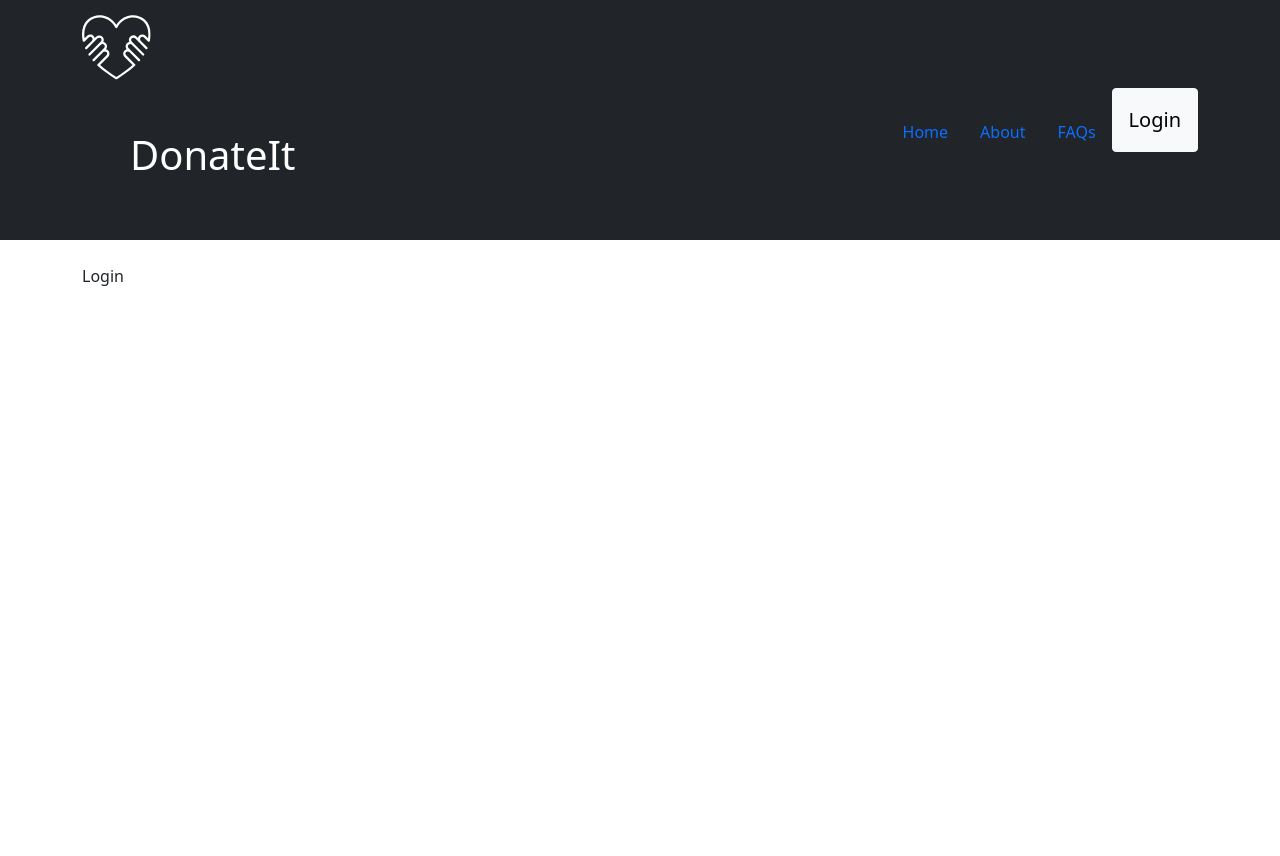
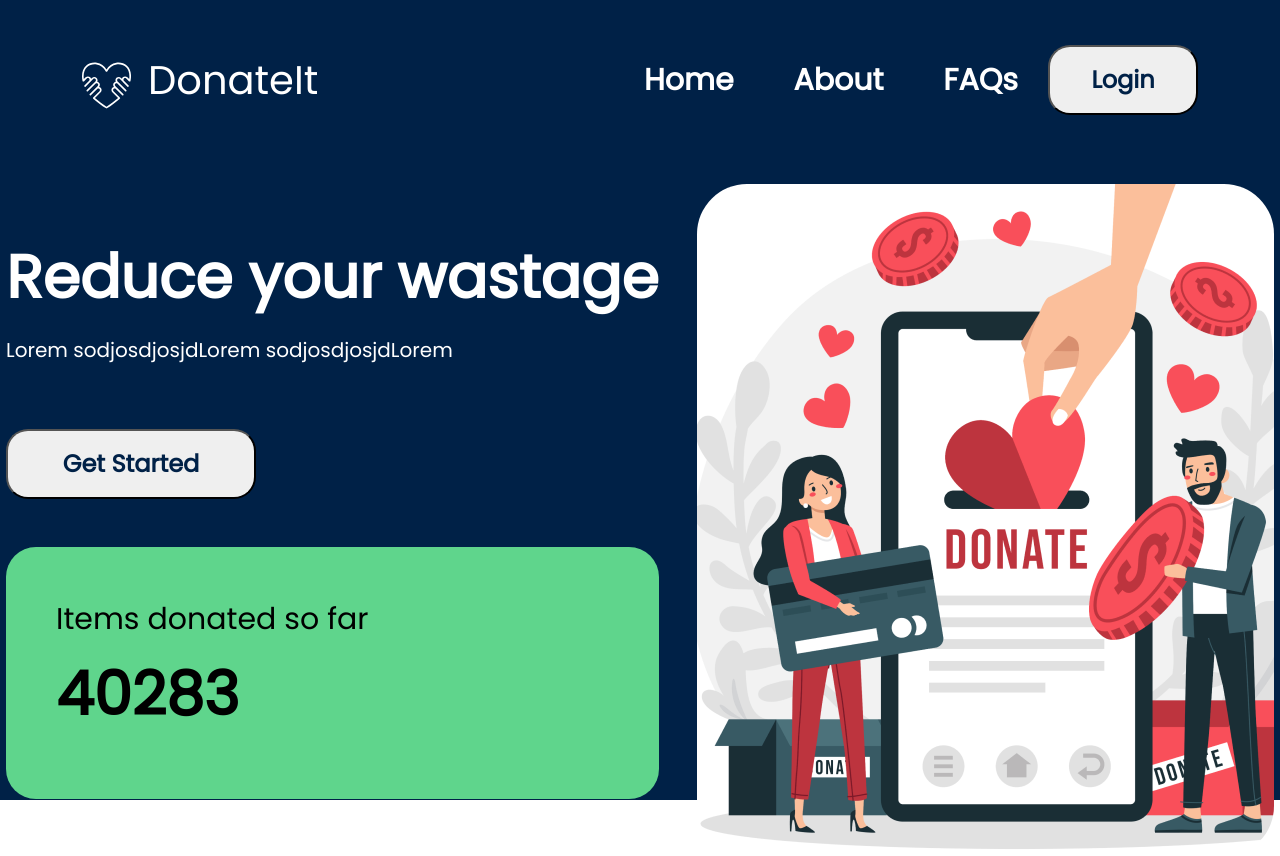
Before and after one commit to jonjon98/donateit, a React (Create React App) app: page /Login in a window 1280 px wide. Before the commit the page ends 800 px from the top, so only its background shows below. Built offline with nearby package versions, Linux system fonts and the light colour scheme; no server answers.

Commit message:
feat: login styling

```diff
--- a/src/App.js
+++ b/src/App.js
@@ -1,6 +1,8 @@
 import Home from './pages/home/Home.jsx'
 import Product from './pages/product/Product.jsx'
 import Login from './pages/login/Login.jsx'
+import AboutUs from './pages/login/AboutUs.jsx'
+import Faq from './pages/login/Faq.jx'
 import Signup from './pages/signup/Signup.jsx'
 import Profile from './pages/profile/Profile.jsx'
 import Favourites from './pages/favourites/Favourites.jsx'
@@ -19,6 +21,8 @@ function App() {
               <Route path='/' element={<Home />} />
               <Route path='/Product' element={<Product />} />
               <Route path='/Login' element={<Login />} />
+              <Route path='/aboutus' element={<AboutUs />} />
+              <Route path='/faq' element={<Faq />} />
               <Route path='/Signup' element={<Signup />} />
               <Route path='/Profile' element={<PrivateRoute Component={Profile} />} />
               <Route path='/Favourites' element={<PrivateRoute Component={Favourites} />} />
--- a/src/context/PrivateRoute.js
+++ b/src/context/PrivateRoute.js
@@ -1,10 +1,9 @@
 import React, { useContext } from "react";
 import { AuthContext } from "../context/auth";
-import { Navigate, Route, useLocation } from "react-router-dom";
+import { Navigate } from "react-router-dom";
 
 const PrivateRoute = ({ component: Component, ...rest }) => {
   const { user } = useContext(AuthContext);
-  const location = useLocation();
 
   return (user ? <Component /> : <Navigate replace to="login"/>
   );
--- /dev/null
+++ b/src/pages/login/AboutUs.jsx
@@ -0,0 +1,9 @@
+import React from 'react'
+
+const AboutUs = () => {
+  return (
+    <div>AboutUs</div>
+  )
+}
+
+export default AboutUs;
--- a/src/pages/login/LandingNavbar.js
+++ b/src/pages/login/LandingNavbar.js
@@ -1,9 +1,7 @@
-import React, { useContext, createContext, useState } from "react";
-import { Link } from "react-router-dom";
+import React, { createContext, useState } from "react";
 import { auth, db } from "../../firebase";
 import { signInWithPopup, GoogleAuthProvider } from "firebase/auth";
-import { updateDoc, doc, setDoc, Timestamp } from "firebase/firestore";
-import { AuthContext } from "../../context/auth";
+import { doc, setDoc, Timestamp } from "firebase/firestore";
 import { useNavigate } from "react-router-dom";
 import { Navbar, Container } from "react-bootstrap";
 import Logo from '../../media/logo.svg';
@@ -19,7 +17,7 @@ const LandingNavbar = (props) => {
     loading: false,
   });
 
-  const { error, loading } = data;
+  const { loading } = data;
 
   const handleGoogle = async (provider) => {
     setData({ ...data, error: null, loading: true });
@@ -46,30 +44,26 @@ const LandingNavbar = (props) => {
 
   return (
     <>
-      <Navbar bg="dark">
-      <Container>
-        <Navbar.Brand href="/login" class="align-items-center justify-content-center text-white text-decoration-none d-flex flex-direction-row">
-          <img
-            src={Logo}
-            width="70"
-            height="70"
-            class="d-inline-block align-top"
-            alt="Logo"
-          />
-          <div class="text-white font-weight-light display-6 p-5">DonateIt</div>
-        </Navbar.Brand>
-        <div class="d-flex ">
-          <li class="nav-item">
-            <a class="nav-link" href="/login">Home</a>
-          </li>
-          <li class="nav-item">
-            <a class="nav-link" href="/about">About</a>
-          </li>
-          <li class="nav-item">
-            <a class="nav-link" href="/faq">FAQs</a>
-          </li>
-          <button type="button" class="btn btn-light btn-lg rounded" onClick={() => handleGoogle(new GoogleAuthProvider())}>
-              {loading ? "Logging in ..." : "Login"}
+      <Navbar>
+      <Container class="d-flex">
+        <div class="text-white text-decoration-none d-flex flex-direction-row">
+          <Navbar.Brand href="/login">
+            <img
+              src={Logo}
+              width="50"
+              height="50"
+              alt="Logo"
+              class="mt-5"
+            />
+          </Navbar.Brand>
+          <div class="text-white font-weight-light display-6 py-5">DonateIt</div>
+        </div>
+        <div class="login_links">
+          <a class="login_link" href="/login">Home</a>
+          <a class="login_link" href="/about">About</a>
+          <a class="login_link" href="/faq">FAQs</a>
+          <button type="button" class="login_button" onClick={() => handleGoogle(new GoogleAuthProvider())}>
+              {loading ? "Loading ..." : "Login"}
           </button>
         </div>
       </Container>
--- /dev/null
+++ b/src/pages/login/Login.css
@@ -0,0 +1,75 @@
+@import url('https://fonts.googleapis.com/css?family=Poppins');
+
+.login_page {
+    display: flex;
+    flex-direction: column;
+    background-color: #002147 !important;
+    height: 100vh;
+    width: 100vw;
+    font-family: 'Poppins';
+}
+.login_links {
+    font-size: 30px;
+    display: flex;
+    height: 50%;
+    align-items: center;
+    font-weight: bolder;
+}
+.login_link {
+    color: white;
+    text-decoration: none;
+    padding-left: 30px;
+    padding-right: 30px;
+}
+.login_main {
+    align-items: center;
+    justify-content: center;
+    display: flex;
+    flex-direction: row;
+}
+.login_main img {
+    border-radius: 50px;
+    margin-left: 3%;
+}
+.login_text {
+    display: flex;
+    flex-direction: column;
+}
+.login_text h1 {
+    color: white;
+    font-size: 60px;
+    padding-bottom: 2%;
+    font-weight: bolder;
+}
+.login_text p {
+    color: white;
+    font-size: 20px;
+}
+.login_button {
+    height: 70px;
+    width: 150px;
+    border-radius: 22px;
+    font-size: 24px;
+    font-weight: bolder;
+    color: #002147;
+}
+.get_started {
+    width: 250px;
+    height: 70px;
+    border-radius: 22px;
+    font-size: 24px;
+    font-weight: bold;
+    color: #002147;
+}
+.items_donated {
+    background-color: #5FD58C;
+    border-radius: 30px;
+    padding: 50px;
+}
+.items_donated p {
+    color: black;
+    font-size: 30px;
+}
+.items_donated h1 {
+    color: black;
+}
--- a/src/pages/login/Login.jsx
+++ b/src/pages/login/Login.jsx
@@ -1,20 +1,30 @@
-import React, { useState } from 'react';
-import { signInWithPopup, GoogleAuthProvider } from "firebase/auth";
-import { auth, db } from "../../firebase";
-import { doc, Timestamp, setDoc } from "firebase/firestore";
+import React from 'react';
 import { useNavigate } from "react-router-dom";
 import LandingNavbar from './LandingNavbar';
-import { Container } from 'react-bootstrap';
+import Donate from "../../media/donate.png"
+import './Login.css';
 
 
 const Login = () => {
+  const navigate = useNavigate();
   return (
     <>
-      <div class="flex flex-grow-1">
+      <div class="login_page">
         <LandingNavbar />
-        <Container class="p-3 mb-2 bg-dark text-white">
-          Login
-        </Container>
+        <div class="login_main">
+          <div class="login_text">
+            <h1>Reduce your wastage</h1>
+            <p>Lorem sodjosdjosjdLorem sodjosdjosjdLorem </p>
+            <div class="py-5 d-flex">
+              <button onClick={() => navigate('/aboutus')} class="get_started">Get Started</button>
+            </div>
+            <div class="items_donated">
+              <p>Items donated so far</p>
+              <h1>40283</h1>
+            </div>
+          </div>
+          <img src={Donate} alt=""></img>
+        </div>
       </div>
     </>
   )
```
Also changed, not shown: src/media/donate.png (added), 1 other file (tests, documents, lock files or other folders).
